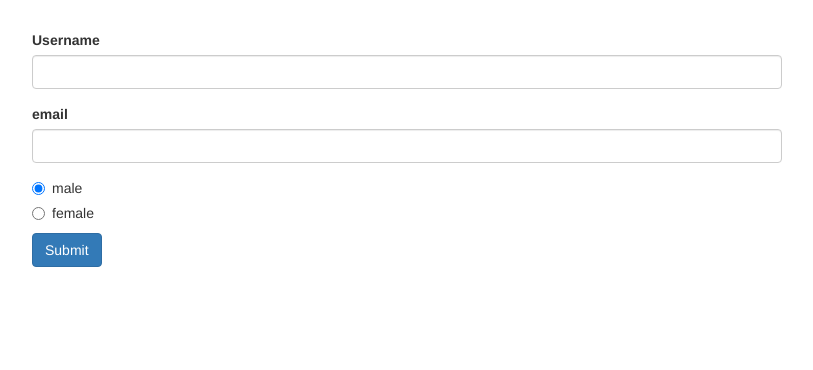
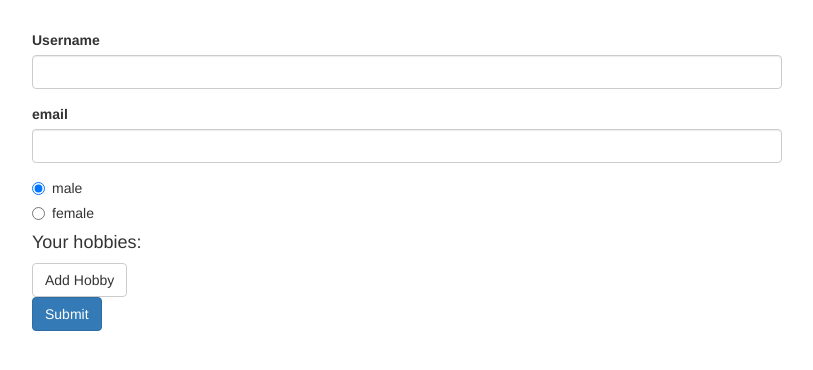
Before and after one commit to yomla/forms-reactive-angular, an Angular app: page / in a window 1280 px wide. Shown: the top 370 px of the page, without its empty margins (233-1046 px from the left). Built offline with nearby package versions, Linux system fonts and the light colour scheme.

Commit message:
Commit-9 Arrays of Form Controls (FormArray)

```diff
--- a/src/app/app.component.html
+++ b/src/app/app.component.html
@@ -34,6 +34,21 @@
               [value]="gender">{{ gender }}
           </label>
         </div>
+        <div formArrayName="hobbies">
+          <h4>Your hobbies:</h4>
+          <button
+            class="btn btn-default"
+            type="button"
+            (click)="onAddHobby()">Add Hobby</button>
+          <div
+            class="form-group"
+            *ngFor="let hobbyControl of signupForm.get('hobbies').controls; let i = index">
+            <input
+              type="text"
+              class="form-control"
+              [formControlName]="i">
+          </div>
+        </div>
         <span
           *ngIf="!signupForm.valid && signupForm.touched"
           class="help-block">Please enter a valid data!</span>
--- a/src/app/app.component.ts
+++ b/src/app/app.component.ts
@@ -1,5 +1,5 @@
 import { Component, OnInit } from '@angular/core';
-import { FormGroup, FormControl, Validators } from '@angular/forms';
+import { FormGroup, FormControl, Validators, FormArray } from '@angular/forms';
 
 @Component({
   selector: 'app-root',
@@ -16,11 +16,17 @@
         'username': new FormControl(null, Validators.required),
         'email': new FormControl(null, [Validators.required, Validators.email])
       }),
-      'gender': new FormControl('male')
+      'gender': new FormControl('male'),
+      'hobbies': new FormArray([])
     });
   }
 
   onSubmit() {
     console.log(this.signupForm);
   }
+
+  onAddHobby() {
+    const control = new FormControl(null, Validators.required);
+    (<FormArray>this.signupForm.get('hobbies')).push(control);
+  }
 }
```
